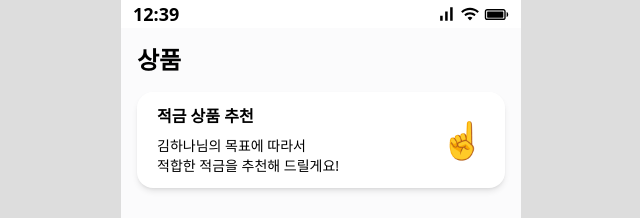
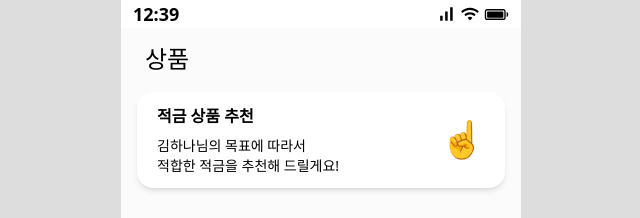
Before and after one commit to HanaPiece/hana-piece-client, a React (Vite) app: page /product in a window 1280 px wide. Shown: the top 218 px of the page, without its empty margins (319-959 px from the left). Built offline with nearby package versions, Linux system fonts and the light colour scheme; a web font is replaced by a local one; what chartjs-plugin-datalabels would draw is missing.

Commit message:
design: 적금 리스트 페이지 폰트 수정

```diff
--- a/src/pages/product/ProductListPage.tsx
+++ b/src/pages/product/ProductListPage.tsx
@@ -135,14 +135,14 @@ export const ProductListPage = () => {
 
   return (
     <>
-      <div className="p-4">
-        <h1 className="text-2xl font-bold mb-4">상품</h1>
+      <div className="p-4 ">
+        <h1 className="text-2xl font-bold mb-4 ml-2 font-hana-b">상품</h1>
         <div className="flex justify-between rounded-2xl bg-white shadow-md p-3 px-5 mb-8">
           <div>
-            <p className=" font-semibold">적금 상품 추천</p>
+            <p className="font-bold" style={{ fontSize: '16px' }}>적금 상품 추천</p>
             <p className="text-sm mt-2">김하나님의 목표에 따라서<br />적합한 적금을 추천해 드릴게요!</p>
           </div>
-          <div className="flex justify-center items-cneter text-4xl place-items-center">☝️</div>
+          <div className="flex justify-center items-cneter text-4xl place-items-center font-hana-b">☝️</div>
         </div>
         <div className="flex space-x-2 mb-4 justify-center gap-x-2">
           {goalProducts.map((goal) => (
```
